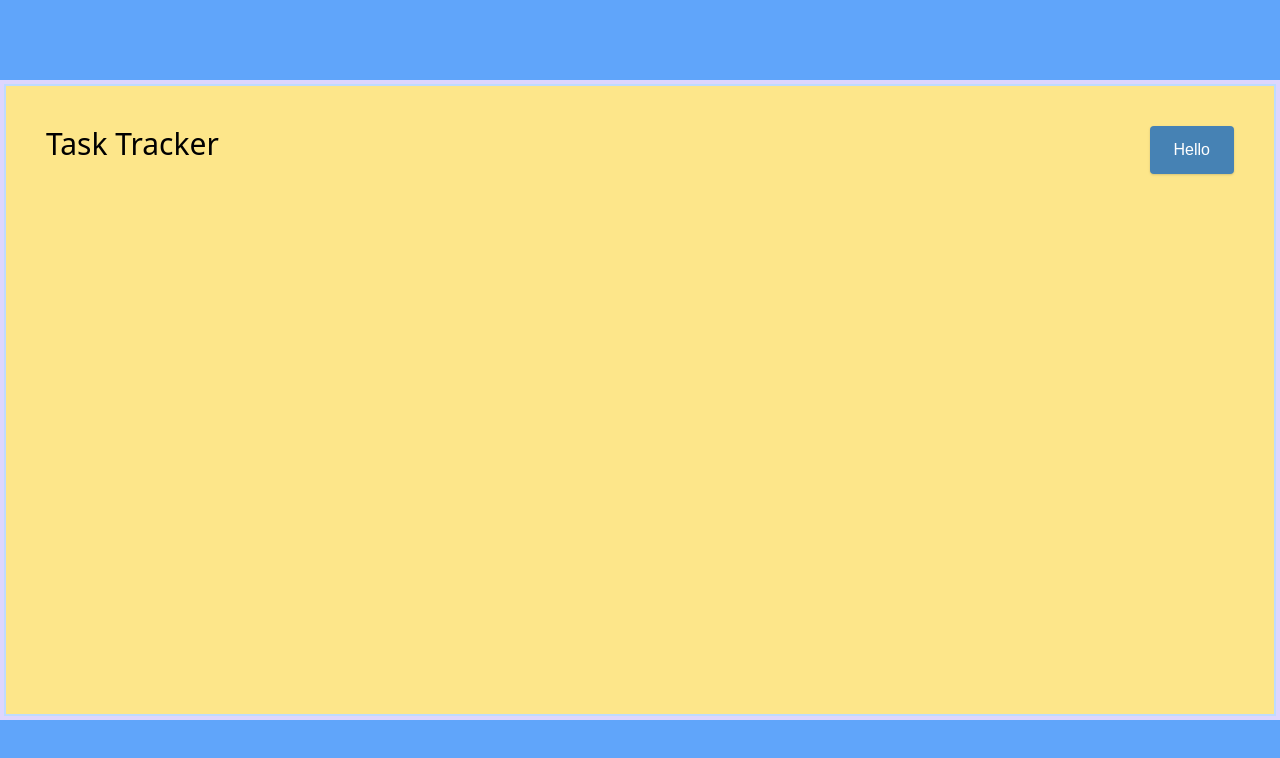
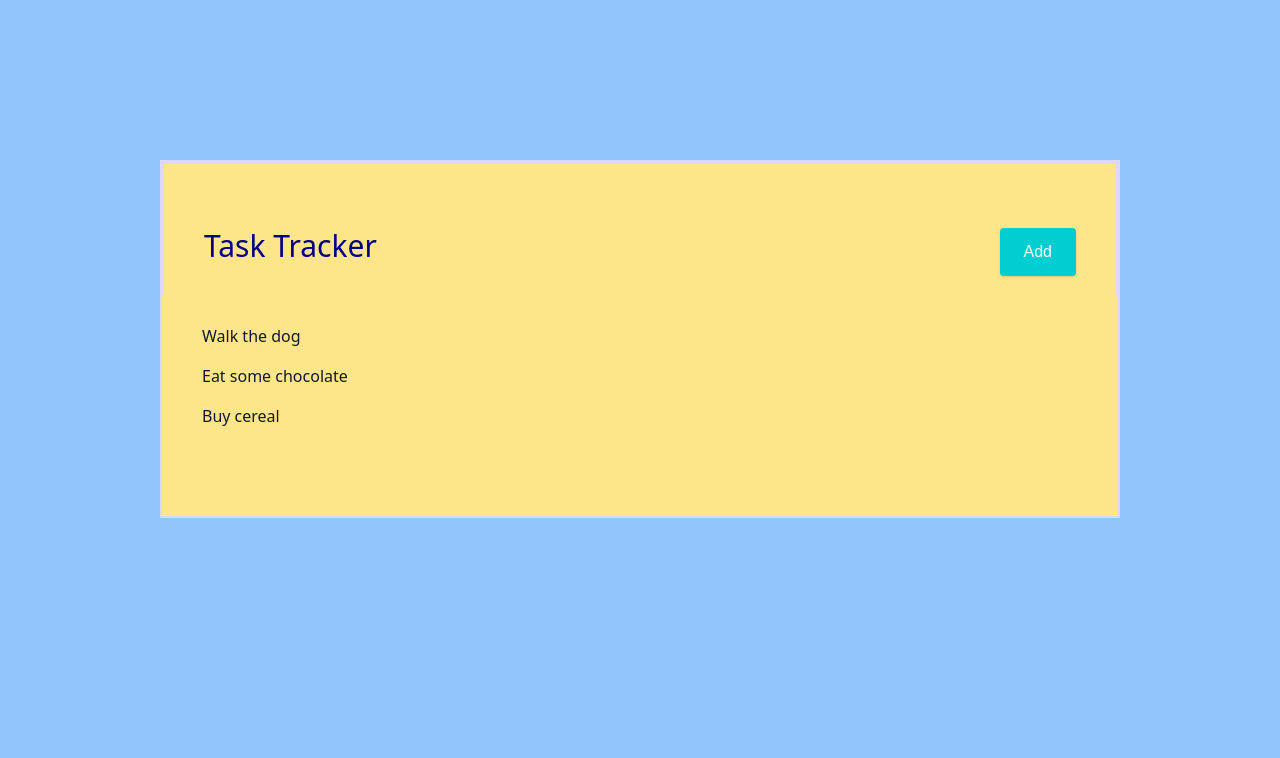
Before and after one commit to nikoescobal/react-tasktracker, a React (Create React App) app: page / in a window 1280 px wide. Shown: the top 758 px of the page. Built offline with nearby package versions, Linux system fonts and the light colour scheme.

Commit message:
Update styling, add tasks and button components

```diff
--- a/src/App.js
+++ b/src/App.js
@@ -4,11 +4,15 @@
 import "./App.css";
 import Header from "./components/Header";
 import "./index.css";
+import Tasks from "./components/Tasks";
 
 const App = () => {
   return (
-    <div className='container'>
+    <div className=''>
       <Header />
+      <div className='tasks-container'>
+        <Tasks />
+      </div>
     </div>
   );
 };
--- a/src/components/Button.js
+++ b/src/components/Button.js
@@ -3,12 +3,26 @@
 
 import PropTypes from "prop-types";
 
-const Button = ({ color, text }) => {
+const Button = ({ color, text, textColor, onClick }) => {
   return (
-    <button style={{ backgroundColor: color }} className='btn'>
+    <button
+      onClick={onClick}
+      style={{ backgroundColor: color, color: textColor }}
+      className='btn'
+    >
       {text}
     </button>
   );
 };
 
+Button.defaultProps = {
+  color: "darkturquoise",
+};
+
+Button.propTypes = {
+  text: PropTypes.string.isRequired,
+  color: PropTypes.string,
+  onClick: PropTypes.func,
+};
+
 export default Button;
--- a/src/components/Header.js
+++ b/src/components/Header.js
@@ -5,14 +5,27 @@ import PropTypes from "prop-types";
 import "../index.css";
 import Button from "./Button";
 
-const Header = ({ title }) => (
-  <div className='container'>
-    <div className='task-container'>
-      <h1 className='text-3xl'> {title}</h1>
-      <Button color='steelblue' text='Hello' />
-    </div>
-  </div>
-);
+const Header = ({ title }) => {
+  const onClick = () => {
+    console.log("click");
+  };
+
+  return (
+    <header className='heading'>
+      <div className='sub-heading'>
+        <h1 style={{ color: "navy" }} className='text-3xl'>
+          {title}
+        </h1>
+        <Button
+          color='darkturquoise'
+          textColor='mintcream'
+          text='Add'
+          onClick={onClick}
+        />
+      </div>
+    </header>
+  );
+};
 
 Header.defaultProps = {
   title: "Task Tracker",
--- /dev/null
+++ b/src/components/Tasks.js
@@ -0,0 +1,33 @@
+/* stylelint-disable */
+/* eslint-disable */
+
+const tasks = [
+  {
+    id: 1,
+    text: "Walk the dog",
+    day: "Nov 18 at 4:00pm",
+    reminder: true,
+  },
+  {
+    id: 2,
+    text: "Eat some chocolate",
+    day: "Nov 19 at 2:00pm",
+    reminder: true,
+  },
+  {
+    id: 3,
+    text: "Buy cereal",
+    day: "Nov 21 at 1:00pm",
+    reminder: false,
+  },
+];
+
+const Tasks = () => (
+  <>
+    {tasks.map((task) => (
+      <h3 className='task'>{task.text}</h3>
+    ))}
+  </>
+);
+
+export default Tasks;
--- a/src/index.css
+++ b/src/index.css
@@ -6,17 +6,25 @@
 @tailwind utilities;
 
 #root {
-  @apply flex flex-col bg-blue-400 h-screen w-full;
+  @apply bg-blue-300 h-screen p-40;
 }
 
-.task-container {
-  @apply flex mx-auto items-start p-10 align-middle justify-between w-full h-full border-2 border-blue-200;
+.heading {
+  @apply bg-yellow-200 border-t-2 border-l-2 border-r-2 border-purple-200;
 }
 
-.container {
-  @apply flex mx-auto my-20 items-center align-middle justify-center w-full h-full bg-yellow-200 border-2 border-purple-200;
+.sub-heading {
+  @apply flex justify-between px-10 pt-16 pb-5 w-full border-t-2 border-l-2 border-r-2 border-purple-200;
+}
+
+.tasks-container {
+  @apply mx-auto p-9 align-middle bg-yellow-200 pb-20 px-10 pt-5 border-b-2 border-l-2 border-r-2 border-purple-200;
 }
 
 .btn {
-  @apply px-6 py-3 rounded text-white font-raleway shadow bg-blue-600;
+  @apply px-6 py-3 rounded font-raleway shadow;
 }
+
+.task {
+  @apply py-2 text-gray-900;
+}
```
